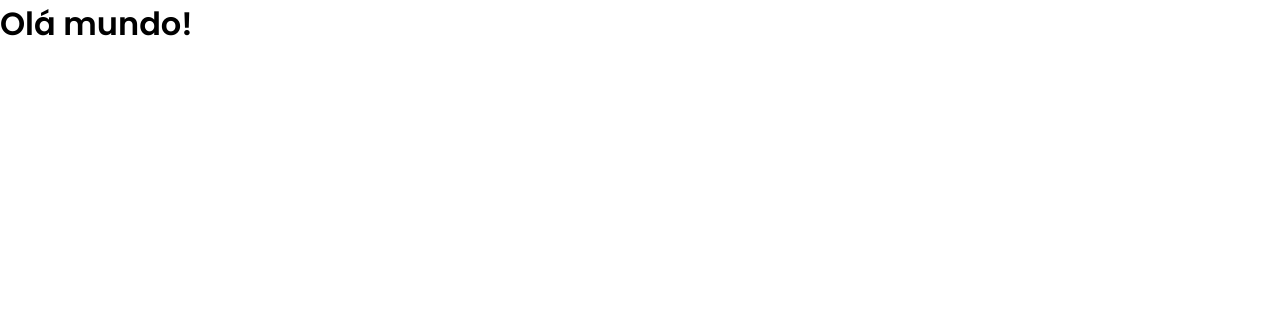
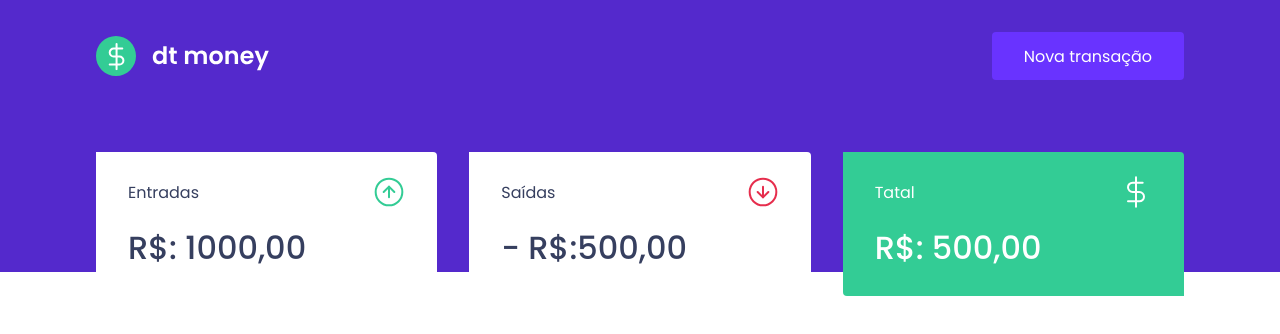
Before and after one commit to valmir1227/dt-money, a React (Create React App) app: page / in a window 1280 px wide. Shown: the top 334 px of the page. Built offline with nearby package versions, Linux system fonts and the light colour scheme.

Commit message:
header summary and dashboard

```diff
--- a/public/index.html
+++ b/public/index.html
@@ -5,7 +5,7 @@
   <link rel="preconnect" href="https://fonts.gastic.com" />
   <meta charset="utf-8" />
   <meta name="viewport" content="width=device-width, initial-scale=1" />
-  <link href="https://fonts.googleapis.com/css2?family=Poppins:wght@400;600&display=swap"
+  <link href="https://fonts.googleapis.com/css2?family=Poppins:wght@400;500;600&display=swap"
    rel="stylesheet" />
 
   <title>dtMoney</title>
--- a/src/App.tsx
+++ b/src/App.tsx
@@ -1,12 +1,15 @@
+import { Dashboard } from './components/Dashboard';
+import { Header } from './components/Header';
 import { GlobalStyle } from './styles/global';
-
 
 export function App() {
   return (
-    <div className="App">
-      <h1>Olá mundo!</h1>
+    <>
+      <Header />
+      <Dashboard />
       <GlobalStyle />
-    </div>
+
+    </>
   );
 }
 
--- /dev/null
+++ b/src/components/Dashboard/index.tsx
@@ -0,0 +1,10 @@
+import { Summary } from "../Summary";
+import { Container } from "./styles";
+
+export function Dashboard() {
+    return (
+        <Container>
+            <Summary />
+        </Container>
+    )
+}
--- /dev/null
+++ b/src/components/Dashboard/styles.ts
@@ -0,0 +1,7 @@
+import styled from "styled-components";
+
+export const Container = styled.div`
+    max-width: 1120px;
+    margin:  0 auto;
+    padding: 2.5rem 1rem;
+`;
--- /dev/null
+++ b/src/components/Header/index.tsx
@@ -0,0 +1,14 @@
+import logoImg from "../../assets/logo.svg"
+import { Container } from "./styles"
+import { Content } from "./styles"
+
+export function Header() {
+    return (
+        <Container>
+            <Content>
+                <img src={logoImg} alt="dt-money" />
+                <button type="button">Nova transação</button>
+            </Content>
+        </Container>
+    )
+}
--- /dev/null
+++ b/src/components/Header/styles.ts
@@ -0,0 +1,30 @@
+import styled from "styled-components";
+
+export const Container = styled.header`
+  background: var(--blue);
+`;
+
+export const Content = styled.div`
+  max-width: 1120px;
+  margin: 0 auto;
+
+  padding: 2rem 1rem 12rem;
+  display: flex;
+  align-items: center;
+  justify-content: space-between;
+
+  button {
+    font-size: 1rem;
+    color: #fff;
+    background: var(--blue-light);
+    border: none;
+    padding: 0 2rem;
+    border-radius: 0.25rem;
+    height: 3rem;
+    transition: filter 0.2s;
+
+    &:hover {
+      filter: brightness(0.9);
+    }
+  }
+`;
--- /dev/null
+++ b/src/components/Summary/index.tsx
@@ -0,0 +1,36 @@
+import incomeImg from "../../assets/income.svg"
+import outcomeImg from "../../assets/outcome.svg"
+import totalImg from "../../assets/total.svg"
+import { Container } from "./style";
+
+
+export function Summary() {
+
+    return (
+        <Container>
+            <div>
+                <header>
+                    <p>Entradas</p>
+                    <img src={incomeImg} alt="Entradas" />
+                </header>
+                <strong>R$: 1000,00</strong>
+            </div>
+
+            <div>
+                <header>
+                    <p>Saídas</p>
+                    <img src={outcomeImg} alt="Saidas" />
+                </header>
+                <strong> - R$:500,00</strong>
+            </div>
+
+            <div className="highlight-background">
+                <header>
+                    <p>Tatal</p>
+                    <img src={totalImg} alt="Total" />
+                </header>
+                <strong>R$: 500,00</strong>
+            </div>
+        </Container>
+    )
+}
--- /dev/null
+++ b/src/components/Summary/style.ts
@@ -0,0 +1,33 @@
+import styled from "styled-components";
+
+export const Container = styled.div`
+  display: grid;
+  grid-template-columns: repeat(3, 1fr);
+  gap: 2rem;
+  margin-top: -10rem;
+
+  div {
+    background: var(--shape);
+    padding: 1.5rem 2rem;
+    border-radius: 0%.25rem;
+    color: var(--text-title);
+
+    header {
+      display: flex;
+      align-items: center;
+      justify-content: space-between;
+    }
+    strong {
+      display: block;
+      margin-top: 1rem;
+      font-size: 2rem;
+      font-weight: 500;
+      line-height: 3rem;
+    }
+
+    &.highlight-background {
+      background: var(--green);
+      color: #fff;
+    }
+  }
+`;
--- a/src/styles/global.ts
+++ b/src/styles/global.ts
@@ -3,12 +3,14 @@ import { createGlobalStyle } from "styled-components";
 export const GlobalStyle = createGlobalStyle`
     :root {
     --background: #f0f2f5;
+    --green: #33cc95;
     --red: #e52e4d;
     --blue: #5429cc;
     --blue-light: #6933ff;
     --text-title: #363f5f;
     --text-body: #969cb3;
-    --shape: #FFFFF;
+    --shape: #FFF;
+
 }
     * {
         margin: 0;
```
